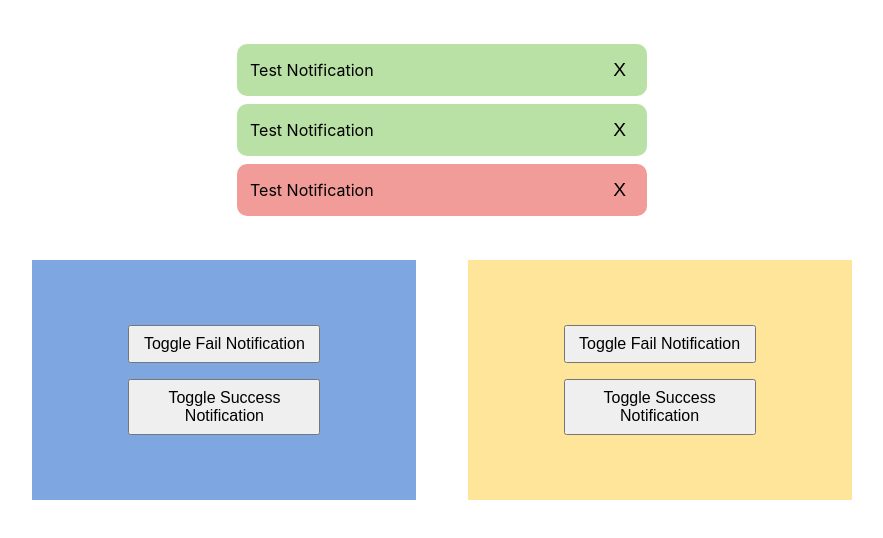
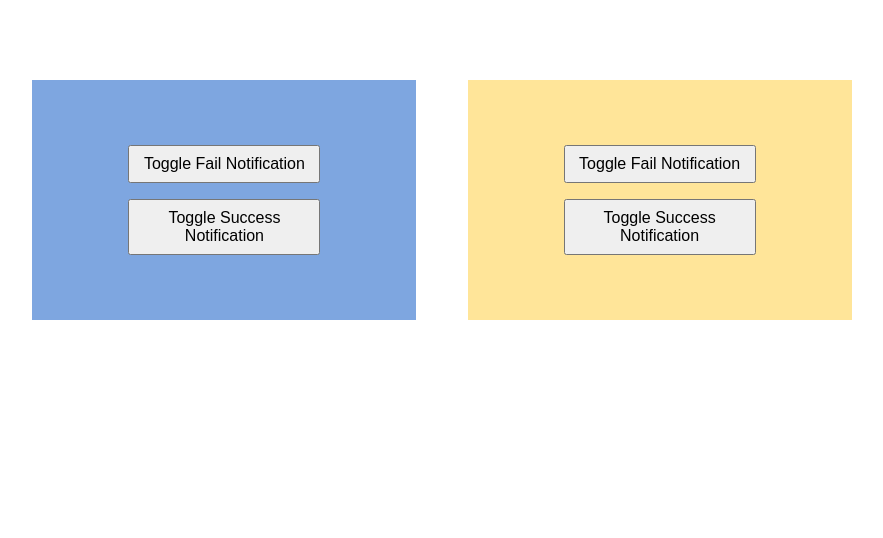
Before and after one commit to simonachkar/redux-app, a React (Create React App) app: page / in a window 1280 px wide. Shown: the top 538 px of the page, without its empty margins (198-1081 px from the left). Built offline with nearby package versions, Linux system fonts and the light colour scheme.

Commit message:
Hooked redux to all the components

```diff
--- a/package.json
+++ b/package.json
@@ -21,7 +21,7 @@
     "jsxSingleQuote": true,
     "tabWidth": 2,
     "endOfLine": "lf",
-    "printWidth": 100
+    "printWidth": 110
   },
   "eslintConfig": {
     "extends": "react-app"
--- a/src/App.js
+++ b/src/App.js
@@ -1,15 +1,17 @@
 import React from 'react'
+import { connect } from 'react-redux'
+
 import './App.css'
 import Blue from './components/Blue'
 import Yellow from './components/Yellow'
 import Notification from './components/Notification'
 
-function App() {
+function App({ notifications }) {
   return (
     <div className='App'>
-      <Notification key={1} text={'Test Notification'} status={'success'} index={1} />
-      <Notification key={2} text={'Test Notification'} status={'success'} index={2} />
-      <Notification key={3} text={'Test Notification'} status={'fail'} index={3} />
+      {notifications.reverse().map((notification, i) => (
+        <Notification key={i} text={notification.text} status={notification.status} index={i} />
+      ))}
       <div className='App-Content'>
         <Blue />
         <Yellow />
@@ -18,4 +20,10 @@ function App() {
   )
 }
 
-export default App
+const mapStateToProps = state => {
+  return {
+    notifications: state || []
+  }
+}
+
+export default connect(mapStateToProps)(App)
--- a/src/components/Blue.js
+++ b/src/components/Blue.js
@@ -1,12 +1,18 @@
 import React from 'react'
+import { connect } from 'react-redux'
+import { addNotification } from '../actions'
 
-const Blue = () => {
+const Blue = ({ dispatch }) => {
   return (
     <div className='block blue'>
-      <button>Toggle Fail Notification</button>
-      <button>Toggle Success Notification</button>
+      <button onClick={() => dispatch(addNotification('Notification from the Blue Component', 'fail'))}>
+        Toggle Fail Notification
+      </button>
+      <button onClick={() => dispatch(addNotification('Notification from the Blue Component', 'success'))}>
+        Toggle Success Notification
+      </button>
     </div>
   )
 }
 
-export default Blue
+export default connect()(Blue)
--- a/src/components/Notification.js
+++ b/src/components/Notification.js
@@ -1,13 +1,15 @@
 import React from 'react'
+import { connect } from 'react-redux'
+import { removeNotification } from '../actions'
 import './Notification.css'
 
 const Notification = ({ dispatch, text, status = 'success', index }) => {
   return (
     <div className={`notification ${status}`}>
       <p>{text}</p>
-      <button>X</button>
+      <button onClick={() => dispatch(removeNotification(index))}>X</button>
     </div>
   )
 }
 
-export default Notification
+export default connect()(Notification)
--- a/src/components/Yellow.js
+++ b/src/components/Yellow.js
@@ -1,12 +1,18 @@
 import React from 'react'
+import { connect } from 'react-redux'
+import { addNotification } from '../actions'
 
-const Yellow = () => {
+const Yellow = ({ dispatch }) => {
   return (
     <div className='block yellow'>
-      <button>Toggle Fail Notification</button>
-      <button>Toggle Success Notification</button>
+      <button onClick={() => dispatch(addNotification('Notification from the Yellow Component', 'fail'))}>
+        Toggle Fail Notification
+      </button>
+      <button onClick={() => dispatch(addNotification('Notification from the Yellow Component', 'success'))}>
+        Toggle Success Notification
+      </button>
     </div>
   )
 }
 
-export default Yellow
+export default connect()(Yellow)
```
Also changed, not shown: 1 other file (tests, documents, lock files or other folders).
